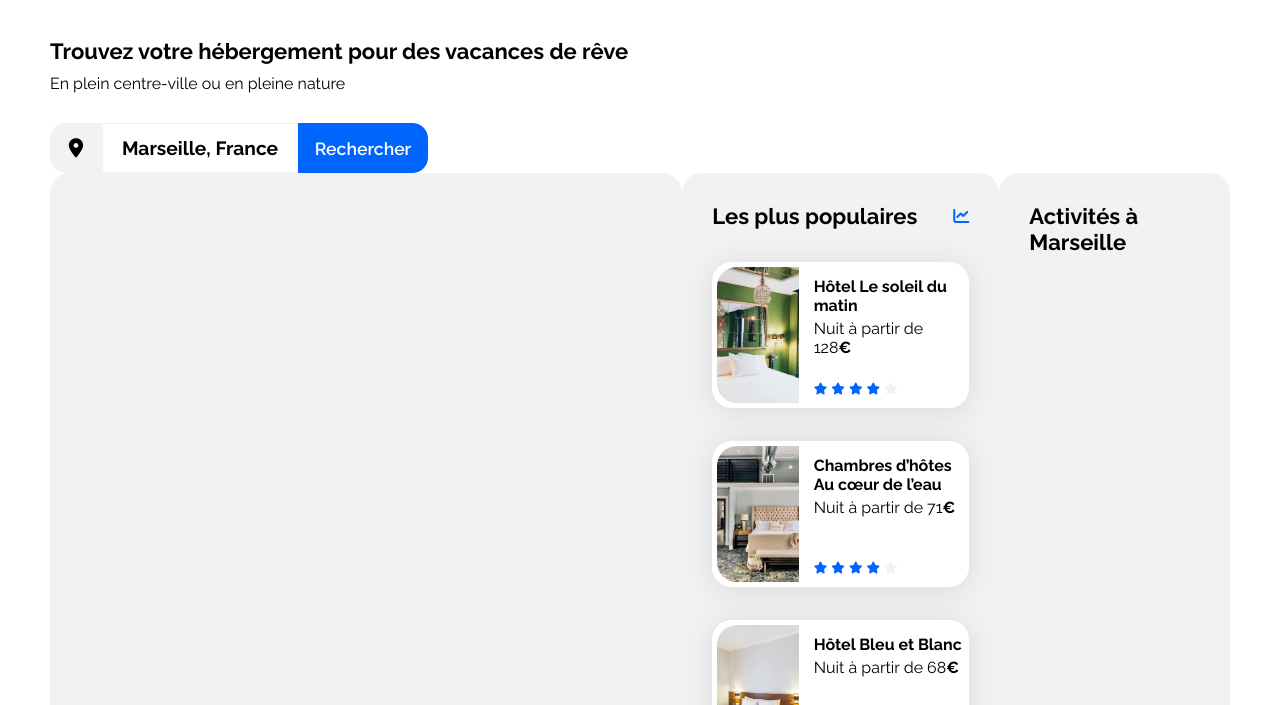
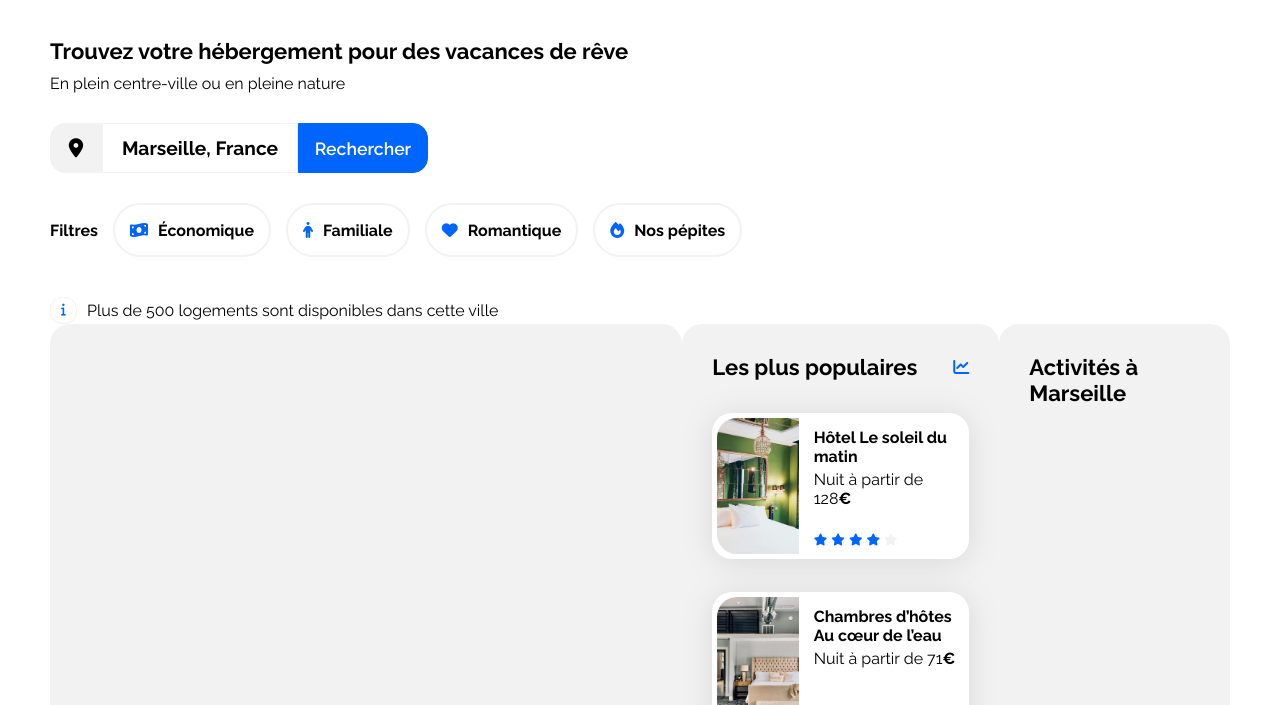
Before and after one commit to Desmarres/OC_DEV_IA_P2_Booki, a plain HTML site: page index.html in a window 1280 px wide. Shown: the part 81-786 px from the top of the page. Drawn offline with Linux system fonts and the light colour scheme.

Commit message:
Etape 5: Ajout de la partie Filtres + le survol + modification des éléments commentaires de la section  'search'

```diff
--- a/css/style.css
+++ b/css/style.css
@@ -1,4 +1,5 @@
-/****** General ***********/
+/*********** General ***********/
+
 * {
     font-family: 'Raleway', sans-serif;
 }
@@ -25,6 +26,54 @@ body {
     padding: 0 50px;
     box-sizing: border-box;
 }
+
+/* Liens */
+
+a {
+    color: inherit;
+    text-decoration: none;
+    cursor: default;
+}
+
+a:hover {
+    cursor: default;
+}
+
+/* Titre */
+
+.section-title {
+    margin: 0;
+    font-size: 22px;
+}
+
+/* Carte */
+
+.card {
+    background-color: white;
+    border-radius: 20px;
+    padding: 5px;
+    filter: drop-shadow(0px 3px 15px rgba(0, 0, 0, 0.1));
+}
+
+.card img {
+    object-fit: cover;
+}
+
+.card-title {
+    font-size: 16px;
+}
+
+/* Style spécifique des icones */
+
+.euro {
+    font-weight: 700;
+}
+
+.neutral-star {
+    color: var(--main-bg-color)
+}
+
+/*********** Header ***********/
 
 header {
     display: flex;
@@ -53,15 +102,7 @@ header {
     width: 60px;
 }
 
-a {
-    color: inherit;
-    text-decoration: none;
-    cursor: default;
-}
-
-a:hover {
-    cursor: default;
-}
+/*********** Section recherche ***********/
 
 .search {
     display: flex;
@@ -74,16 +115,35 @@ h1 {
     font-size: 22px;
 }
 
+/* Commentaire en dessous du titre et en dessous du formulaire */
 .search-comment {
     margin-top: 10px;
+    display: flex;
+    align-items: center;
+    gap: 10px;
 }
+
+.search-comment i {
+    display: flex;
+    justify-content: center;
+    align-items: center;
+    width: 25px;
+    height: 25px;
+    font-size: 0.8em;
+    border-radius: 12px;
+    border: 1px solid var(--main-bg-color)
+}
+
+/*** Formulaire ***/
 
 .search-form {
     display: flex;
     flex-direction: column;
-    margin-top: 30px;
+    margin: 30px 0;
     gap: 30px;
 }
+
+/* Bloque saisie de la recherche */
 
 .search-form-entry {
     display: flex;
@@ -134,36 +194,45 @@ h1 {
     border-radius: 0 15px 15px 0;
 }
 
+/* Bloque filtre */
 
-.section-title {
-    margin: 0;
-    font-size: 22px;
+.search-form-filters {
+    display: flex;
+    gap: 15px;
+    font-weight: 700;
+    align-items: center;
 }
 
-.card {
-    background-color: white;
-    border-radius: 20px;
-    padding: 5px;
-    filter: drop-shadow(0px 3px 15px rgba(0, 0, 0, 0.1));
+.search-form-filters input {
+    display: none;
 }
 
-.card img {
-    object-fit: cover;
+.search-form-filters label {
+    display: block;
+    display: flex;
+    gap: 10px;
+    padding: 0 15px;
+    height: 50px;
+    font-weight: 700;
+    align-items: center;
+    border: 2px solid var(--main-bg-color);
+    border-radius: 30px;
 }
 
-.card-title {
-    font-size: 16px;
+.search-form-filters label:hover {
+    background-color: var(--filter-bg-color);
 }
 
-.euro {
-    font-weight: 700;
+.search-form-filters input:checked+label {
+    background-color: var(--main-color);
+    color: var(--filter-bg-color);
 }
 
-.neutral-star {
-    color: var(--main-bg-color)
+.search-form-filters input:checked+label .fa-solid {
+    color: var(--filter-bg-color);
 }
 
-/****** Hebergements And Populaires ***********/
+/*********** Hebergements And Populaires ***********/
 .hebergements-and-populaires {
     display: flex;
     justify-content: space-between;
@@ -176,12 +245,12 @@ h1 {
     box-sizing: border-box;
 }
 
-/****** Hebergements ***********/
+/*********** Hebergements ***********/
 .hebergements {
     width: 65%;
 }
 
-/****** Populaires ***********/
+/*********** Populaires ***********/
 .populaires {
     width: 32%;
 }
@@ -231,7 +300,7 @@ h1 {
 
 /* Le code ci-dessous correspond à la version responsive uniquement */
 
-/****** Media queries ***********/
+/*********** Media queries ***********/
 /* Medium devices (tablets, less/equal than 1024px) */
 @media (max-width: 1024px) {
     .hebergements-and-populaires {
--- a/index.html
+++ b/index.html
@@ -37,7 +37,42 @@
                         <input type="text" name="destination" id="destination" placeholder="Marseille, France">
                         <button type="submit">Rechercher</button>
                     </div>
+                    <div class="search-form-filters">
+                        <div>Filtres</div>
+                        <div>
+                            <input type="checkbox" name="economique" id="economique">
+                            <label for="economique">
+                                <i class="fa-solid fa-money-bill-wave"></i>
+                                Économique
+                            </label>
+                        </div>
+                        <div>
+                            <input type="checkbox" name="familiale" id="familiale">
+                            <label for="familiale">
+                                <i class="fa-solid fa-person"></i>
+                                Familiale
+                            </label>
+                        </div>
+                        <div>
+                            <input type="checkbox" name="romantique" id="romantique">
+                            <label for="romantique">
+                                <i class="fa-solid fa-heart"></i>
+                                Romantique
+                            </label>
+                        </div>
+                        <div>
+                            <input type="checkbox" name="nos-pepites" id="nos-pepites">
+                            <label for="nos-pepites">
+                                <i class="fa-solid fa-fire"></i>
+                                Nos pépites
+                            </label>
+                        </div>
+                    </div>
                 </form>
+                <div class="search-comment">
+                    <i class="fa-solid fa-info"></i>
+                    <div>Plus de 500 logements sont disponibles dans cette ville</div>
+                </div>
             </section>
             <div class="hebergements-and-populaires" id="hebergements">
                 <section class="hebergements">
```
